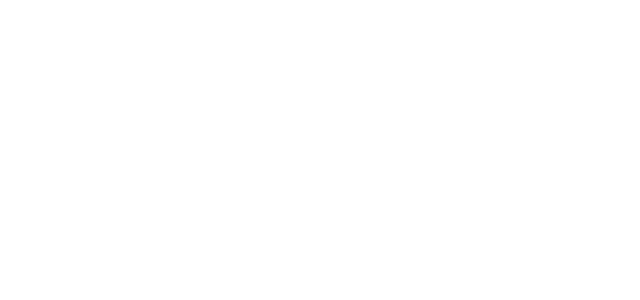
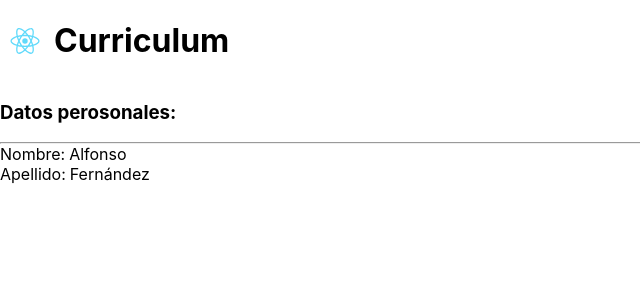
Before and after one commit to FSD1021STR/curriculumTemplate, a React (Create React App) app in the folder curriculum/: page / in a window 1280 px wide. Shown: the top 300 px of the page, without its empty margins (0-640 px from the left). Built offline with nearby package versions, Linux system fonts and the light colour scheme.

Commit message:
curriculum(WIP)

```diff
--- a/curriculum/src/App.js
+++ b/curriculum/src/App.js
@@ -1,12 +1,12 @@
-import logo from "./logo.svg";
-import "./App.css";
+import React from "react";
 import Curriculum from "./curriculum";
-import Formulario from "./form";
+
 
 function App() {
+
   return (
     <div>
-      <Formulario />
+       <Curriculum/>
     </div>
   );
 }
--- a/curriculum/src/curriculum.css
+++ b/curriculum/src/curriculum.css
@@ -1,3 +1,15 @@
-p {
-    display: inline;
+.header {
+  display: flex;
 }
+
+h1 {
+  margin-left: 4px;
+}
+
+.values {
+  margin-left: 4px;
+}
+
+hr {
+  margin: 0px;
+}
--- a/curriculum/src/curriculum.js
+++ b/curriculum/src/curriculum.js
@@ -1,9 +1,24 @@
 import React from "react";
 import "./curriculum.css";
+import logo from "./logo.svg";
 
 export default function Curriculum() {
   return (
     <div>
+      <div className="header">
+        <img src ={logo} width="50px" />
+        <h1>Curriculum</h1>
+      </div>
+      <div>
+        <h3>Datos perosonales:</h3>
+        <hr />
+        <span>Nombre:</span>
+        <span className ="values">Alfonso</span>
+        <br />
+        <span>Apellido:</span>
+        <span className ="values">Fernández</span>
+        <br />
+      </div>
     </div>
   );
 }
```
